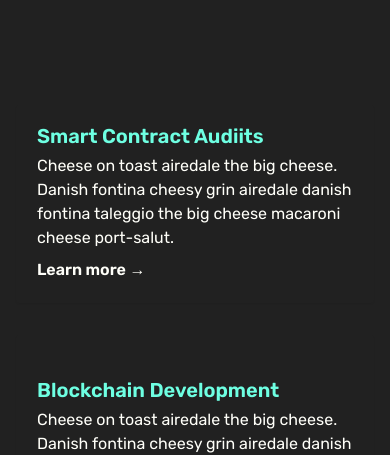
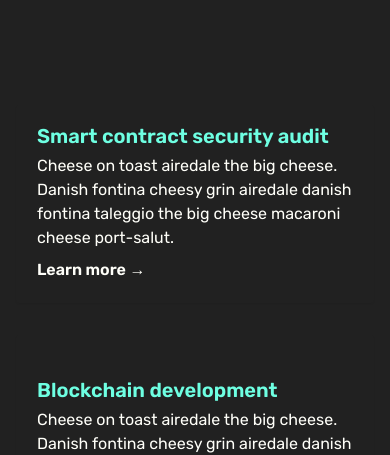
Before and after one commit to hack-a-chain/heckachain_website, a Next.js app: page / in a window 390 px wide. Shown: the part 1420-1875 px from the top of the page. Built offline with nearby package versions, Linux system fonts and the light colour scheme.

Commit message:
form mobile

```diff
--- a/package.json
+++ b/package.json
@@ -18,7 +18,9 @@
     "next": "12.1.0",
     "prettier": "^2.6.0",
     "react": "17.0.2",
-    "react-dom": "17.0.2"
+    "react-dom": "17.0.2",
+    "react-hook-form": "^7.28.1",
+    "react-number-format": "^4.9.1"
   },
   "devDependencies": {
     "autoprefixer": "^10.4.4",
--- a/src/components/Form.jsx
+++ b/src/components/Form.jsx
@@ -50,13 +50,13 @@ export default function Form() {
         </div>
 
         <div className="row100">
-          <div className="col">
+          <div className="col flex flex-col sm:flex-row justify-center">
             <input
               type="submit"
               value="Submit"
               className="text-white px-5 py-2 border border-white rounded cursor-pointer"
             />
-            <span className="text-white ml-4">
+            <span className="text-white mt-4 ml-0 sm:ml-4 sm:mt-0">
               In a hurry?
               <NavLink className='ml-2 hover:text-primary' href="https://t.me/hackachain" target="blank">
                 Contact us on telegram for a faster reply
--- a/src/components/Services.jsx
+++ b/src/components/Services.jsx
@@ -29,7 +29,7 @@ export default function Services() {
               <div className="flex flex-col justify-between flex-grow">
                 <div>
                   <h6 className="mb-2 text-xl font-semibold leading-5 text-secondary">
-                    Smart Contract Audiits
+                    Smart contract security audit
                   </h6>
                   <p className="mb-2 text-base sm:text-lg text-white">
                     Cheese on toast airedale the big cheese. Danish fontina
@@ -56,7 +56,7 @@ export default function Services() {
               <div className="flex flex-col justify-between flex-grow">
                 <div>
                   <h6 className="mb-2 text-xl font-semibold leading-5 text-secondary">
-                    Blockchain Development
+                    Blockchain development
                   </h6>
                   <p className="mb-2 text-base sm:text-lg text-white">
                     Cheese on toast airedale the big cheese. Danish fontina
--- a/styles/form.css
+++ b/styles/form.css
@@ -145,6 +145,12 @@
   border-radius: 2px;
 } */
 
+@media screen and (max-width: 650px) {
+  .containerForm {
+    padding: 20px;
+  }
+}
+
 @media screen and (min-width: 768px) {
   .containerForm {
     padding: 20px;
```
Also changed, not shown: 1 other file (tests, documents, lock files or other folders).
